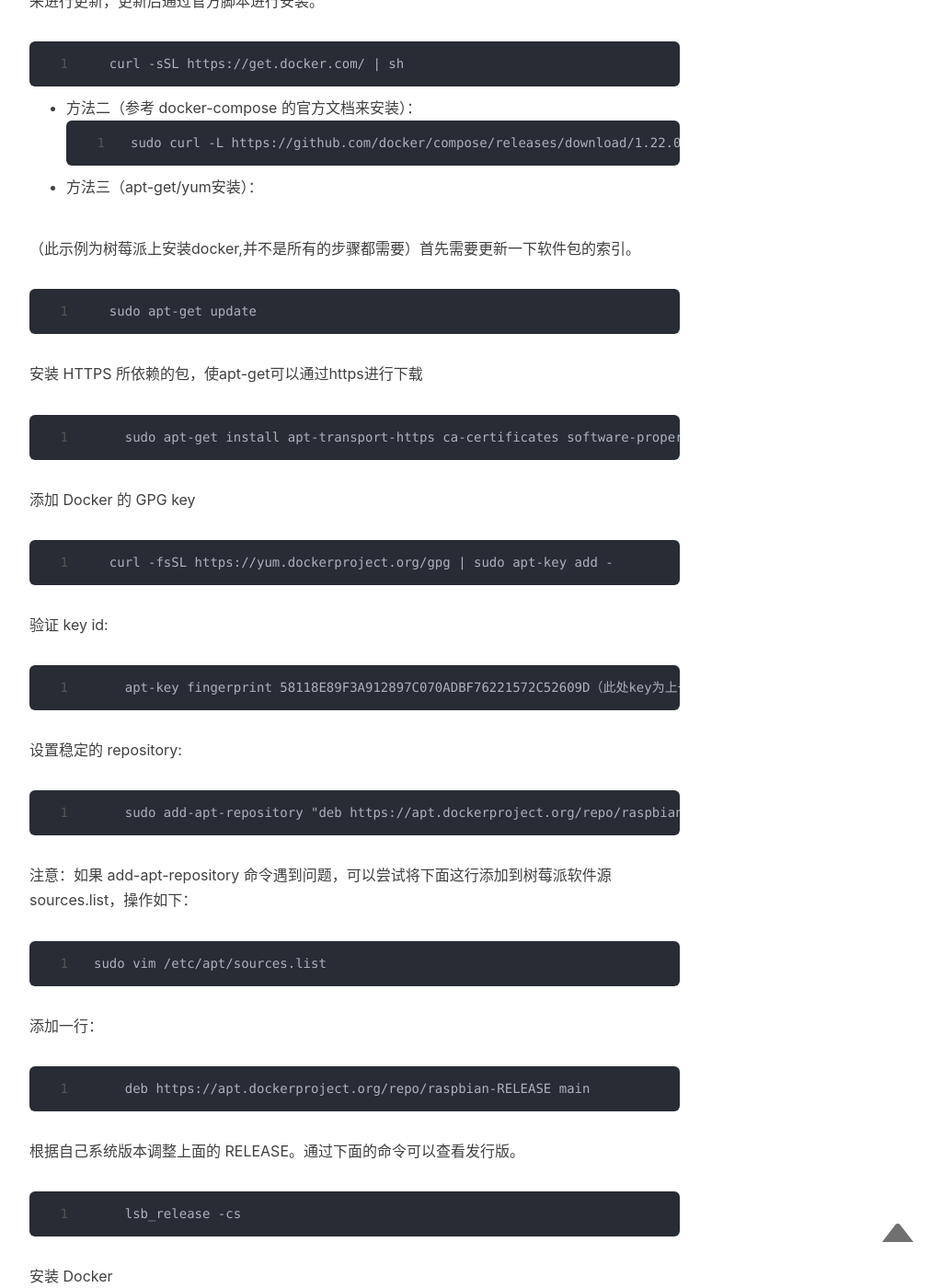
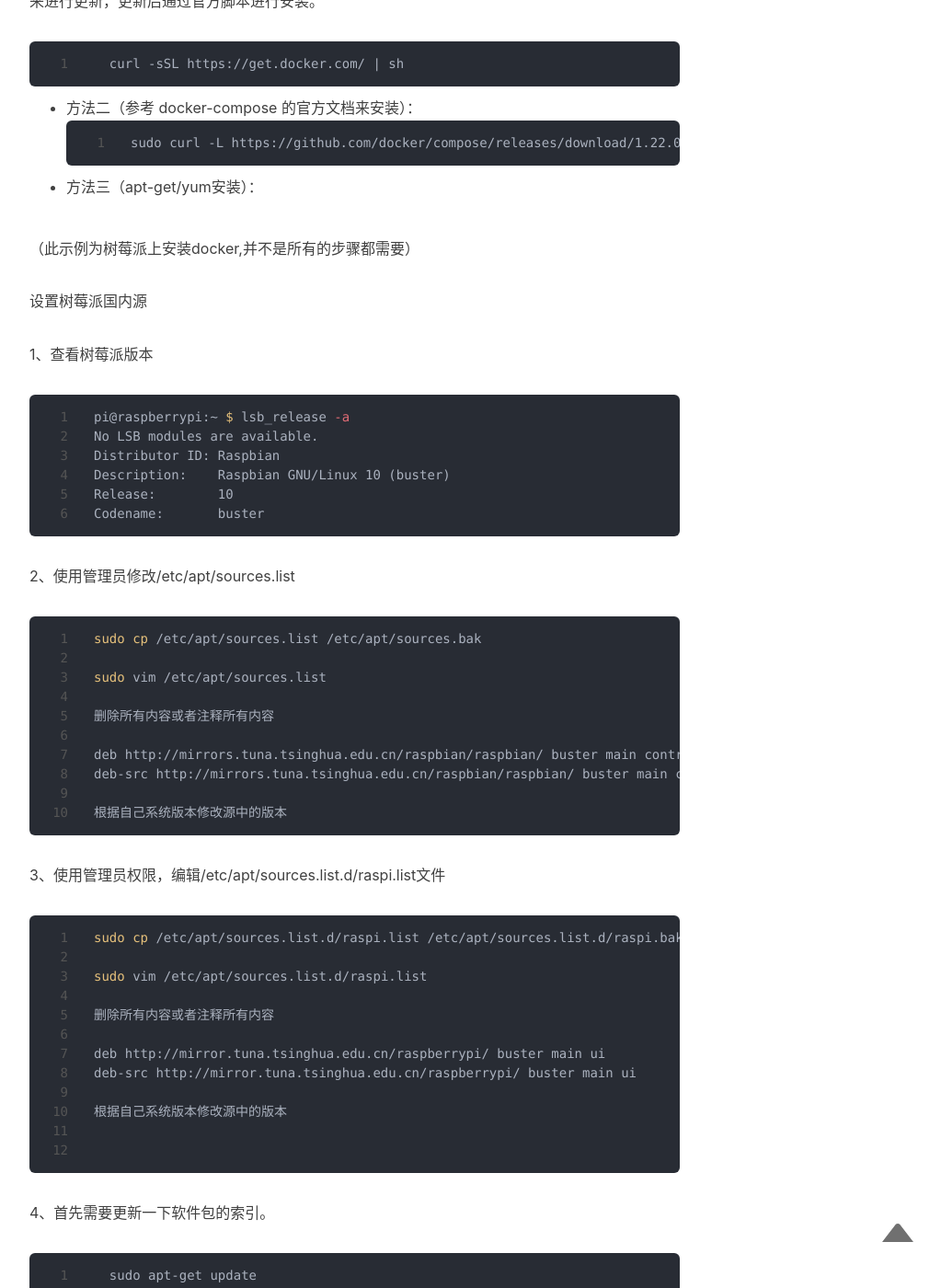
Before and after one commit to playboyzhang/playboyzhang.github.io, a Jekyll site: the page built from _posts/2019-10-26-deploy-docker-linux.md, in a window 1280 px wide and 1400 px high, scrolled down 874 px. Shown: the whole window at 92% size, without its empty margins (233-1256 px from the left). Built offline with Jekyll 4.4.1, drawn with Linux system fonts in a browser that asks for light colours; nearby versions of some CDN libraries; comment, search, counter and statistics services are not loaded; some of the changed text lies outside the part shown.

Commit message:
修正文章的错误内容

````diff
--- a/_posts/2019-10-26-deploy-docker-linux.md
+++ b/_posts/2019-10-26-deploy-docker-linux.md
@@ -31,31 +31,77 @@ tags:
 ```
 + 方法三（apt-get/yum安装）：
 
-（此示例为树莓派上安装docker,并不是所有的步骤都需要）首先需要更新一下软件包的索引。
+（此示例为树莓派上安装docker,并不是所有的步骤都需要）
+
+设置树莓派国内源
+
+1、查看树莓派版本
+
+```shell
+pi@raspberrypi:~ $ lsb_release -a
+No LSB modules are available.
+Distributor ID:	Raspbian
+Description:	Raspbian GNU/Linux 10 (buster)
+Release:	10
+Codename:	buster
+```
+
+
+2、使用管理员修改/etc/apt/sources.list
+
+```shell
+sudo cp /etc/apt/sources.list /etc/apt/sources.bak
+
+sudo vim /etc/apt/sources.list
+
+删除所有内容或者注释所有内容
+
+deb http://mirrors.tuna.tsinghua.edu.cn/raspbian/raspbian/ buster main contrib non-free rpi
+deb-src http://mirrors.tuna.tsinghua.edu.cn/raspbian/raspbian/ buster main contrib non-free rpi
+
+根据自己系统版本修改源中的版本
+```
+
+3、使用管理员权限，编辑/etc/apt/sources.list.d/raspi.list文件
+
+```shell
+sudo cp /etc/apt/sources.list.d/raspi.list /etc/apt/sources.list.d/raspi.bak
+
+sudo vim /etc/apt/sources.list.d/raspi.list
+
+删除所有内容或者注释所有内容
+
+deb http://mirror.tuna.tsinghua.edu.cn/raspberrypi/ buster main ui
+deb-src http://mirror.tuna.tsinghua.edu.cn/raspberrypi/ buster main ui
+
+根据自己系统版本修改源中的版本
+
+
+```
+
+
+4、首先需要更新一下软件包的索引。
 
 ```
   sudo apt-get update
 ```
-安装 HTTPS 所依赖的包，使apt-get可以通过https进行下载
+5、安装 HTTPS 所依赖的包，使apt-get可以通过https进行下载
 ```
     sudo apt-get install apt-transport-https ca-certificates software-properties-common
 ```
+/6、添加 Docker 的 GPG key
+```
+  curl -fsSL https://download.docker.com/linux/debian/gpg | sudo apt-key add -
+```
+7、设置docker源
+```shell
+echo "deb [arch=armhf] https://download.docker.com/linux/debian \
+     $(lsb_release -cs) stable" | \
+    sudo tee /etc/apt/sources.list.d/docker.list
+```
 
-添加 Docker 的 GPG key
-```
-  curl -fsSL https://yum.dockerproject.org/gpg | sudo apt-key add -
-```
-验证 key id:
-```
-    apt-key fingerprint 58118E89F3A912897C070ADBF76221572C52609D（此处key为上一步获取）
-```
-设置稳定的 repository:
-```
-    sudo add-apt-repository "deb https://apt.dockerproject.org/repo/raspbian-$(lsb_release -cs)main"
-```
-注意：如果 add-apt-repository 命令遇到问题，可以尝试将下面这行添加到树莓派软件源 sources.list，操作如下：
-```
-sudo vim /etc/apt/sources.list
+
+或者sudo vim /etc/apt/sources.list
 ```
 添加一行：
 ```
@@ -65,7 +111,7 @@ sudo vim /etc/apt/sources.list
 ```
     lsb_release -cs
 ```
-安装 Docker
+8、安装 Docker
 ```
     sudo apt-get update
     sudo apt-get -y install docker-engine
````
